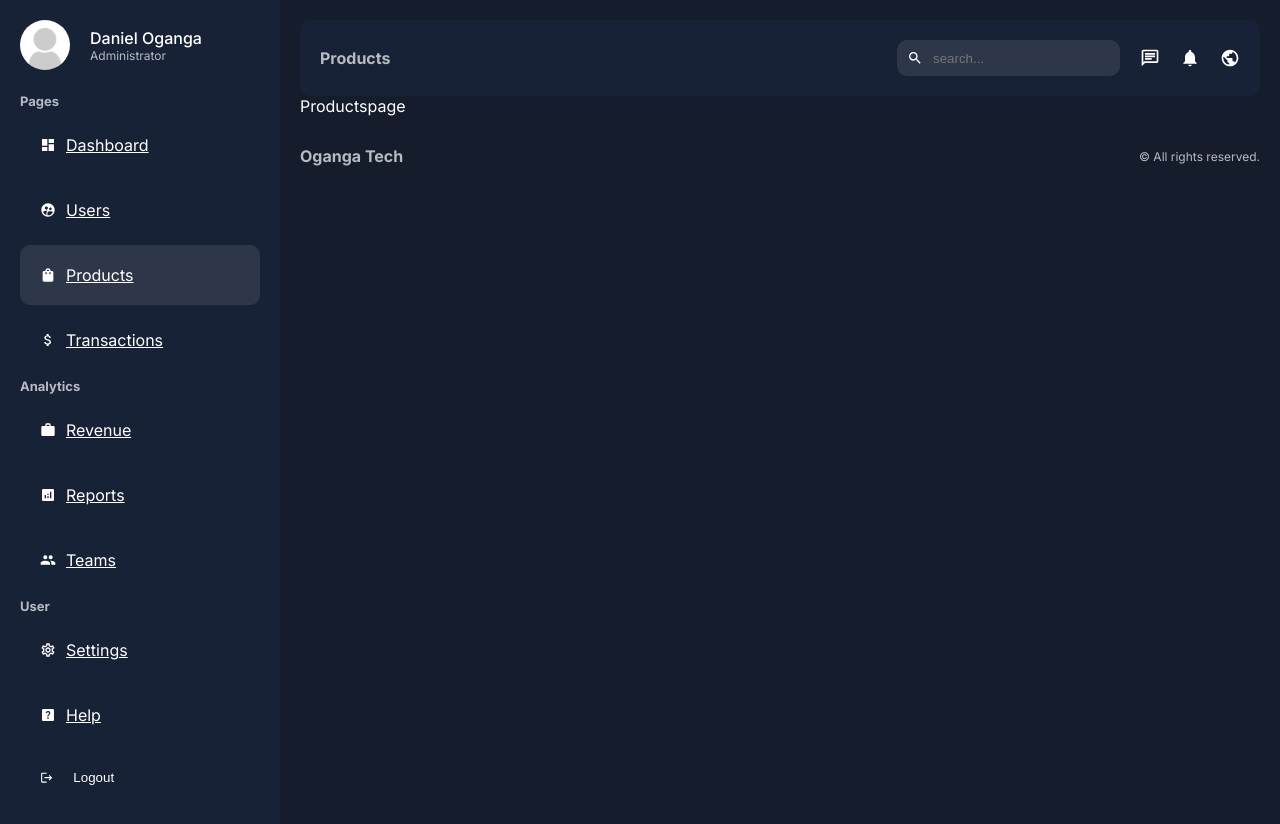
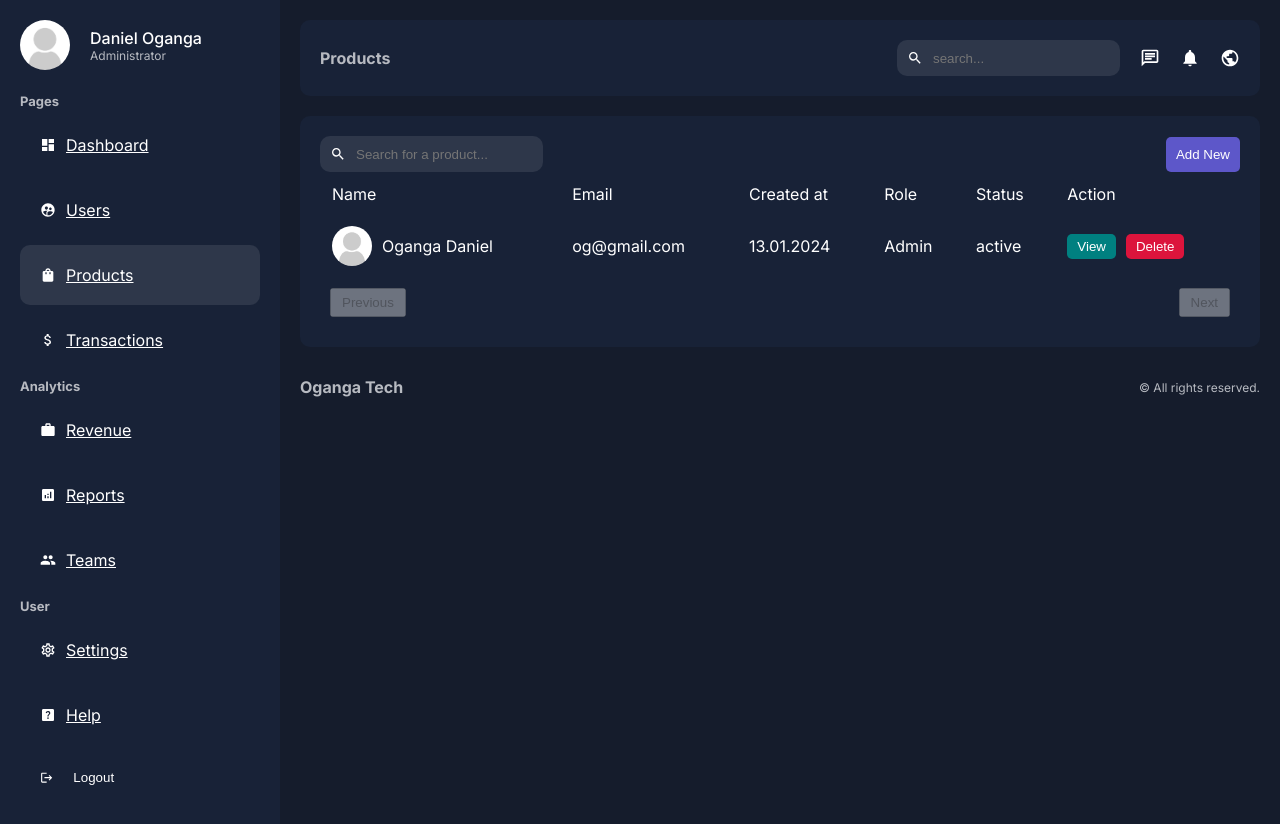
Before and after one commit to manlikeganga19/dashboard, a Next.js app: page /dashboard/products in a window 1280 px wide. Shown: the top 824 px of the page. Built offline with nearby package versions, Linux system fonts and the light colour scheme.

Commit message:
products display

```diff
--- a/app/dashboard/products/page.jsx
+++ b/app/dashboard/products/page.jsx
@@ -1,9 +1,65 @@
 import React from 'react'
+import Image from "next/image";
+import Link from "next/link";
+import styles from "@/app/ui/dashboard/products/products.module.css";
+import Search from "@/app/ui/dashboard/search/search";
+import Pagination from "@/app/ui/dashboard/pagination/pagination";
 
 const Productspage = () => {
   return (
-    <div>Productspage</div>
-  )
+    <div className={styles.container}>
+      <div className={styles.top}>
+        <Search placeholder="Search for a product..." />
+        <Link href="/dashboard/users/add">
+          <button className={styles.addButton}>Add New</button>
+        </Link>
+      </div>
+      <table className={styles.table}>
+        <thead>
+          <tr>
+            <td>Name</td>
+            <td>Email</td>
+            <td>Created at</td>
+            <td>Role</td>
+            <td>Status</td>
+            <td>Action</td>
+          </tr>
+        </thead>
+        <tbody>
+          <tr>
+            <td>
+              <div className={styles.product}>
+                <Image
+                  src="/noavatar.png"
+                  width={40}
+                  height={40}
+                  className={styles.productImage}
+                />
+                Oganga Daniel
+              </div>
+            </td>
+            <td>og@gmail.com</td>
+            <td>13.01.2024</td>
+            <td>Admin</td>
+            <td>active</td>
+            <td>
+              <div className={styles.buttons}>
+                <Link href={`/dashboard/users`}>
+                  <button className={`${styles.button} ${styles.view}`}>
+                    View
+                  </button>
+                </Link>
+                <button className={`${styles.button} ${styles.delete}`}>
+                  Delete
+                </button>
+              </div>
+            </td>
+          </tr>
+        </tbody>
+      </table>
+      <Pagination />
+    </div>
+  );
 }
 
 export default Productspage
--- a/app/ui/dashboard/products/products.module.css
+++ b/app/ui/dashboard/products/products.module.css
@@ -1 +1,61 @@
-.container{}
+.container{
+  background-color: var(--bgSoft);
+  padding: 20px;
+  border-radius: 10px;
+  margin-top: 20px;
+}
+
+.top{
+  display: flex;
+  align-items: center;
+  justify-content: space-between;
+}
+
+.addButton{
+  padding: 10px;
+  background-color: #5d57c9;
+  color: var(--text);
+  border: none;
+  border-radius: 5px;
+  cursor: pointer;
+}
+
+.table{
+  width: 100%;
+}
+
+.table td{
+  padding: 10px;
+}
+
+.product{
+  display: flex;
+  align-items: center;
+  gap: 10px;
+}
+
+.productImage{
+  border-radius: 50%;
+  object-fit: cover;
+}
+
+.buttons{
+  display: flex;
+  gap: 10px;
+}
+
+.button{
+  padding: 5px 10px;
+  border-radius: 5px;
+  color: var(--text);
+  border: none;
+  cursor: pointer;
+}
+
+.view{
+  background-color: teal;
+}
+
+.delete{
+  background-color: crimson;
+}
```
